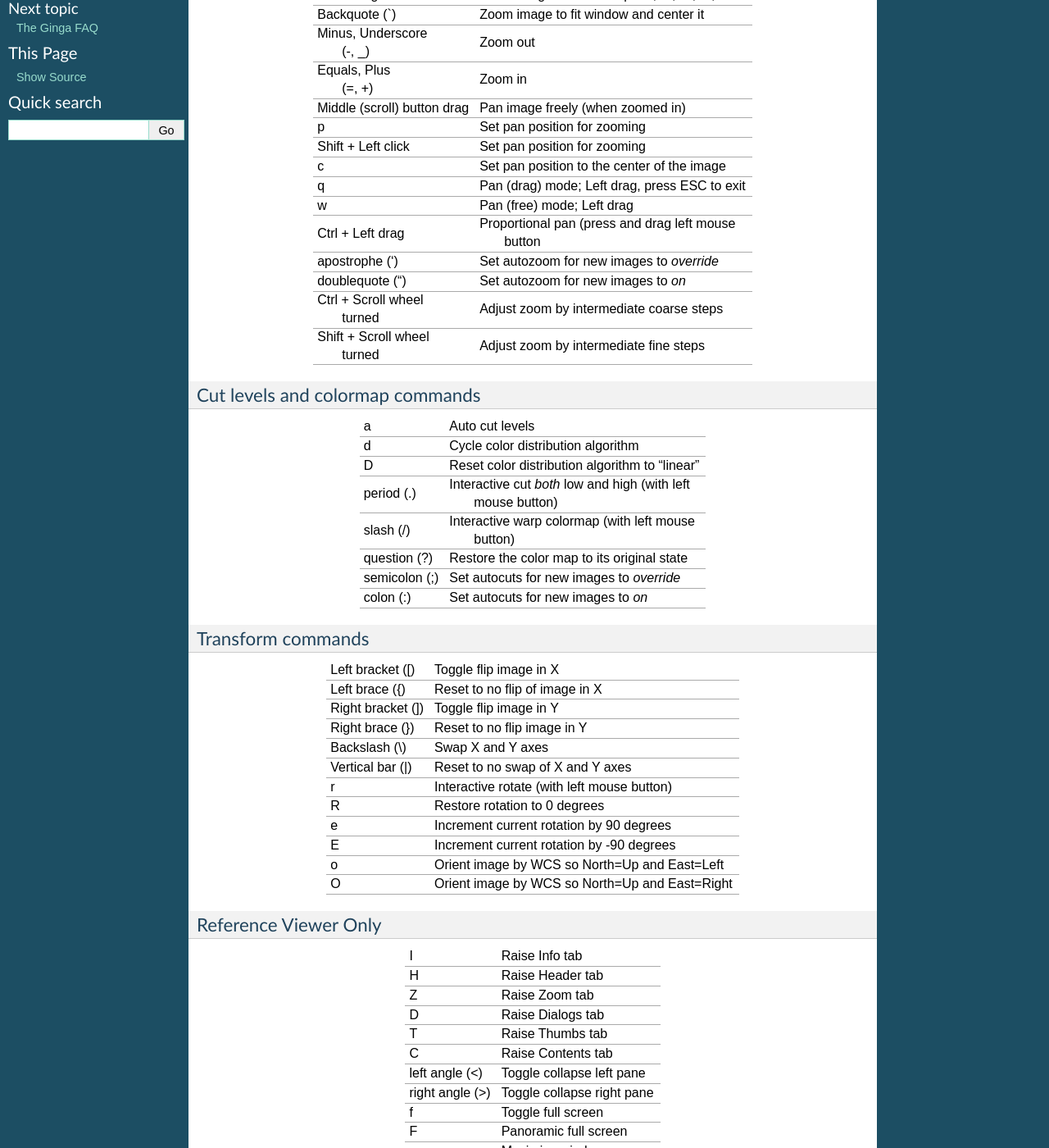
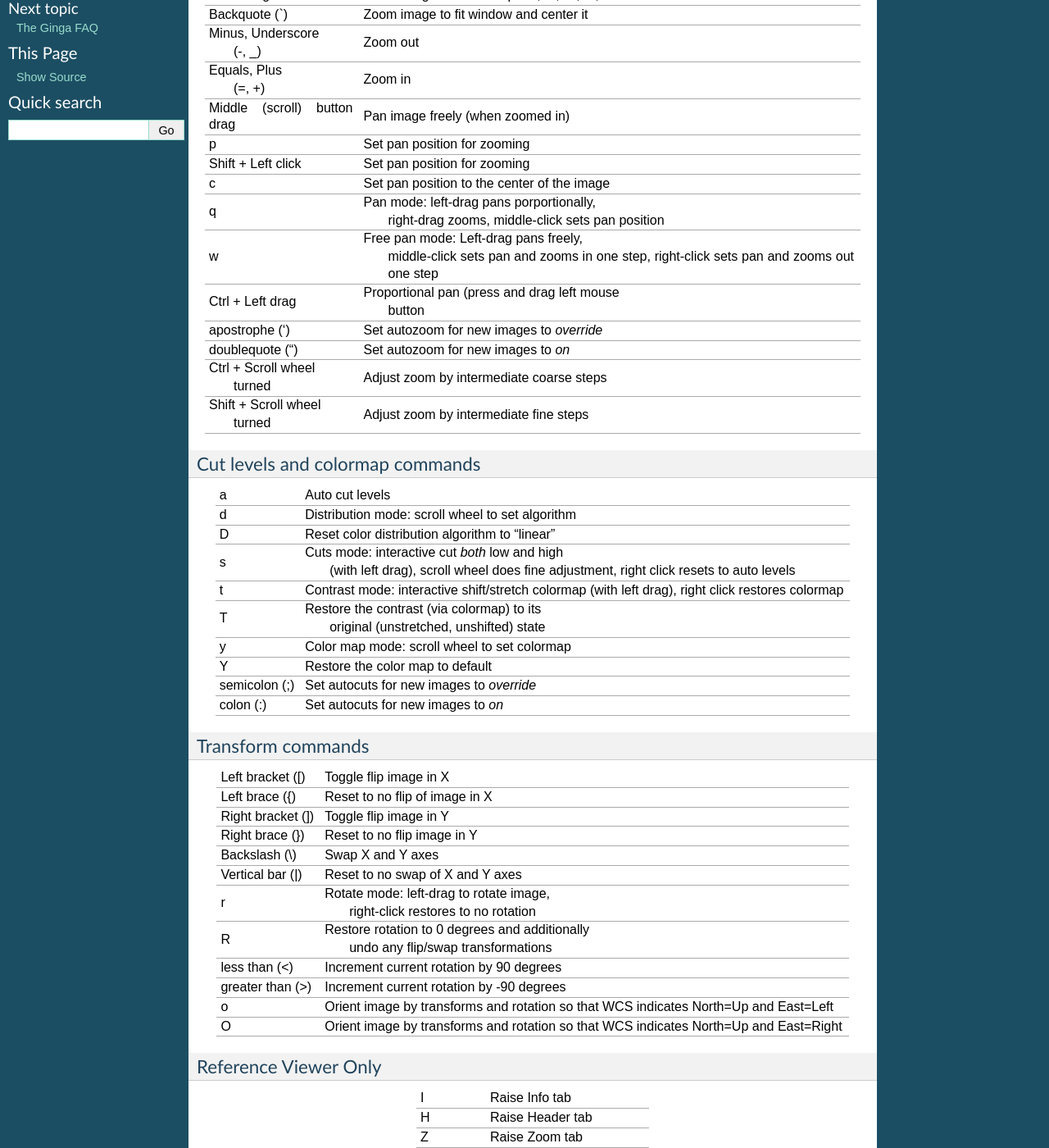
Before and after one commit to ejeschke/ginga, a Sphinx documentation site: the page built from doc/quickref.rst, in a window 1280 px wide and 1400 px high, scrolled down 298 px. Shown: the whole window at 82% size. Built offline with Sphinx 7.4.7, drawn with Linux system fonts in a browser that asks for light colours; some of the changed text lies outside the part shown.

Commit message:
Updates to the core display and bindings classes
- improvements to interactive rotation command--now resume rotation from
  current value and direction is relative to horizontal motion of mouse
- most keyboard modes are now locking and not oneshot (press to turn on,
  press again (or hit escape) to turn off
- additional mouse button functionality in modes (see quick reference)
- some changes to default keyboard bindings (see quick reference)
- changes to auto cuts parameters always result in a new autocut being
  done (instead of having to explicity perform the autocut)--users seem
  to expect this
- autocenter preference changed from True/False to on/override/off

Reference viewer only: new global plugin "Toolbar" provides GUI buttons
for many operations that previously had only keyboard bindings

```diff
--- a/doc/quickref.rst
+++ b/doc/quickref.rst
@@ -39,9 +39,13 @@ Panning and Zooming commands
 +----------------------+--------------------------------------------------+
 | c                    | Set pan position to the center of the image      |
 +----------------------+--------------------------------------------------+
-| q                    | Pan (drag) mode; Left drag, press ESC to exit    |
+| q                    | Pan mode: left-drag pans porportionally,         |
+|                      |   right-drag zooms, middle-click sets pan        |
+|                      |   position                                       |
 +----------------------+--------------------------------------------------+
-| w                    | Pan (free) mode; Left drag                       |
+| w                    | Free pan mode: Left-drag pans freely,            |
+|                      |   middle-click sets pan and zooms in one step,   |
+|                      |   right-click sets pan and zooms out one step    |
 +----------------------+--------------------------------------------------+
 | Ctrl + Left drag     | Proportional pan (press and drag left mouse      |
 |                      |     button                                       |
@@ -63,17 +67,23 @@ Cut levels and colormap commands
 +----------------------+--------------------------------------------------+
 | a                    | Auto cut levels                                  |
 +----------------------+--------------------------------------------------+
-| d                    | Cycle color distribution algorithm               |
+| d                    | Distribution mode: scroll wheel to set algorithm |
 +----------------------+--------------------------------------------------+
 | D                    | Reset color distribution algorithm to "linear"   |
 +----------------------+--------------------------------------------------+
-| period (.)           | Interactive cut *both* low and high (with left   |
-|                      |   mouse button)                                  |
+| s                    | Cuts mode: interactive cut *both* low and high   |
+|                      |  (with left drag), scroll wheel does fine        |
+|                      |  adjustment, right click resets to auto levels   |
 +----------------------+--------------------------------------------------+
-| slash (/)            | Interactive warp colormap (with left mouse       |
-|                      |   button)                                        |
+| t                    | Contrast mode: interactive shift/stretch colormap|
+|                      | (with left drag), right click restores colormap  |
 +----------------------+--------------------------------------------------+
-| question (?)         | Restore the color map to its original state      |
+| T                    | Restore the contrast (via colormap) to its       |
+|                      |   original (unstretched, unshifted) state        |
++----------------------+--------------------------------------------------+
+| y                    | Color map mode: scroll wheel to set colormap     |
++----------------------+--------------------------------------------------+
+| Y                    | Restore the color map to default                 |
 +----------------------+--------------------------------------------------+
 | semicolon (;)        | Set autocuts for new images to *override*        |
 +----------------------+--------------------------------------------------+
@@ -96,17 +106,21 @@ Transform commands
 +----------------------+--------------------------------------------------+
 | Vertical bar (|)     | Reset to no swap of X and Y axes                 |
 +----------------------+--------------------------------------------------+
-| r                    | Interactive rotate (with left mouse button)      |
+| r                    | Rotate mode: left-drag to rotate image,          |
+|                      |   right-click restores to no rotation            |
 +----------------------+--------------------------------------------------+
-| R                    | Restore rotation to 0 degrees                    |
+| R                    | Restore rotation to 0 degrees and additionally   |
+|                      |   undo any flip/swap transformations             |
 +----------------------+--------------------------------------------------+
-| e                    | Increment current rotation by 90 degrees         |
+| less than (<)        | Increment current rotation by 90 degrees         |
 +----------------------+--------------------------------------------------+
-| E                    | Increment current rotation by -90 degrees        |
+| greater than (>)     | Increment current rotation by -90 degrees        |
 +----------------------+--------------------------------------------------+
-| o                    | Orient image by WCS so North=Up and East=Left    |
+| o                    | Orient image by transforms and rotation so that  |
+|                      | WCS indicates North=Up and East=Left             |
 +----------------------+--------------------------------------------------+
-| O                    | Orient image by WCS so North=Up and East=Right   |
+| O                    | Orient image by transforms and rotation so that  |
+|                      | WCS indicates North=Up and East=Right            |
 +----------------------+--------------------------------------------------+
 
 Reference Viewer Only
@@ -121,13 +135,11 @@ Reference Viewer Only
 +----------------------+--------------------------------------------------+
 | D                    | Raise Dialogs tab                                |
 +----------------------+--------------------------------------------------+
-| T                    | Raise Thumbs tab                                 |
-+----------------------+--------------------------------------------------+
 | C                    | Raise Contents tab                               |
 +----------------------+--------------------------------------------------+
-| left angle (<)       | Toggle collapse left pane                        |
+| comma (,)            | Toggle collapse left pane                        |
 +----------------------+--------------------------------------------------+
-| right angle (>)      | Toggle collapse right pane                       |
+| period (.)           | Toggle collapse right pane                       |
 +----------------------+--------------------------------------------------+
 | f                    | Toggle full screen                               |
 +----------------------+--------------------------------------------------+
--- a/ginga/version.py
+++ b/ginga/version.py
@@ -1,6 +1,6 @@
 # this file was automatically generated
 major = 2
 minor = 0
-release = 20140811184717
+release = 20140905210415
 
 version = '%d.%d.%d' % (major, minor, release)
```
Also changed, not shown: doc/WhatsNew.rst (+17 -0 lines), 6 other files.
